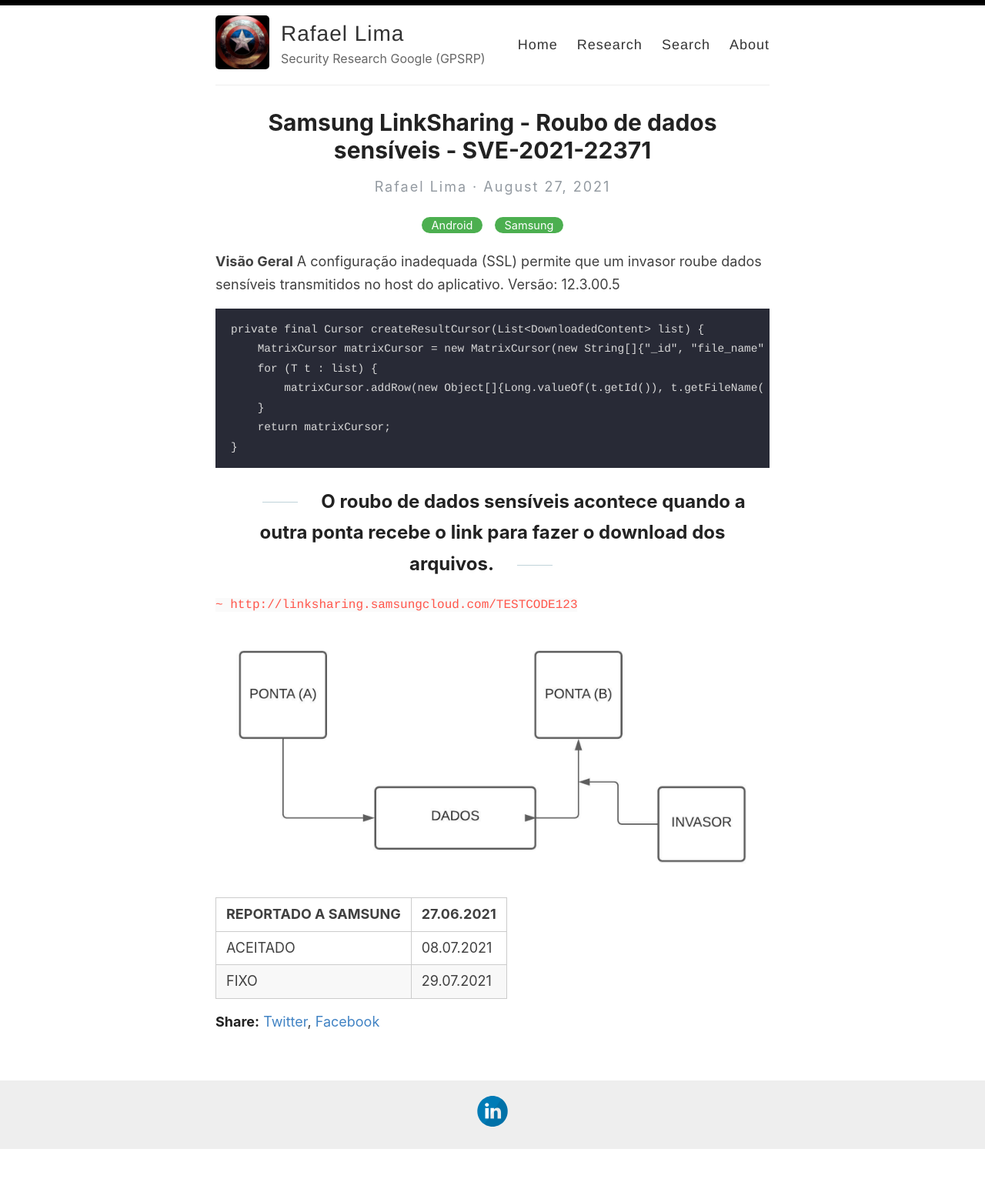
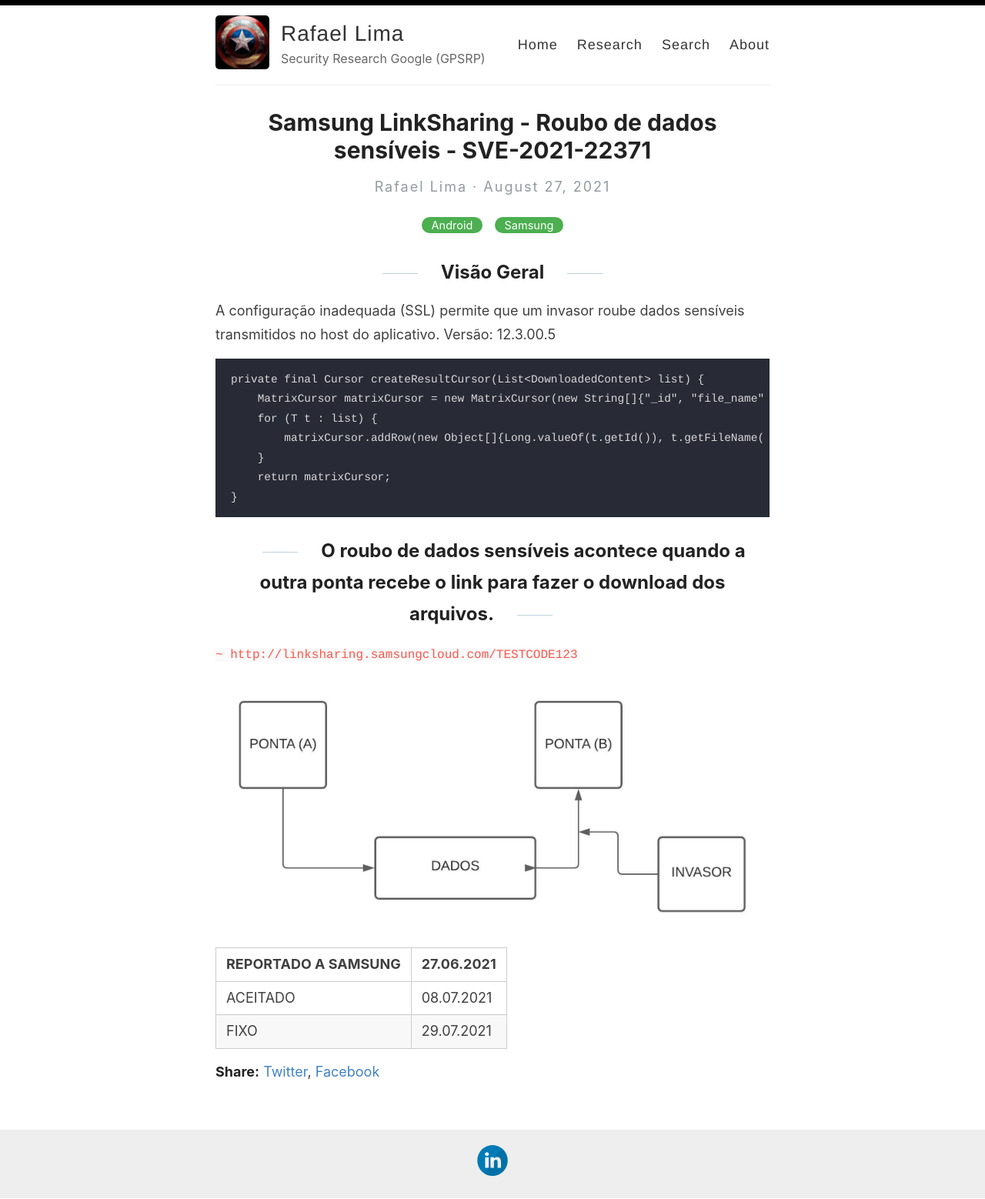
Before and after one commit to rafaellim4/rafaellim4.github.io, a Jekyll site: the page built from _posts/2021-8-27-samsung LinkSharing - Roubo de dados sensíveis - SVE-2021-22371.md, in a window 1280 px wide. Shown: the whole page at 77% size. Built offline with Jekyll 4.4.1, drawn with Linux system fonts in a browser that asks for light colours; before the commit the page ends 1493 px from its top, so only the background shows below that.

```diff
--- a/_posts/2021-8-27-samsung LinkSharing - Roubo de dados sensíveis - SVE-2021-22371.md
+++ b/_posts/2021-8-27-samsung LinkSharing - Roubo de dados sensíveis - SVE-2021-22371.md
@@ -4,7 +4,8 @@ title: Samsung LinkSharing - Roubo de dados sensíveis - SVE-2021-22371
 categories: [Android,Samsung]
 ---
 
-**Visão Geral**
+## **Visão Geral**
+
 A configuração inadequada (SSL) permite que um invasor roube dados sensíveis transmitidos no host do aplicativo.
 Versão: 12.3.00.5
 
```
